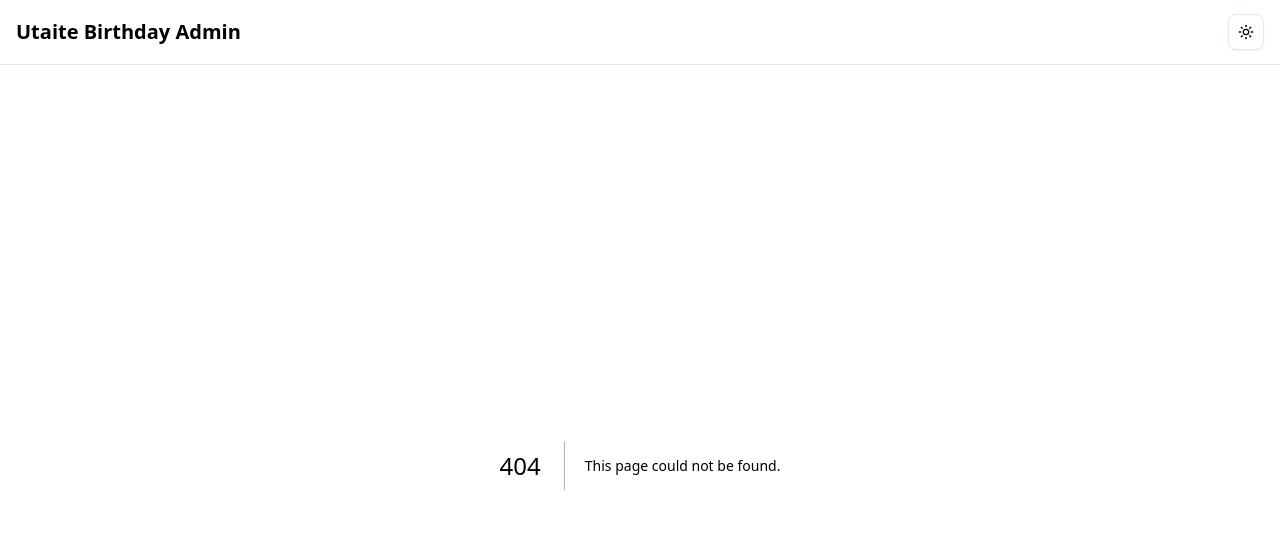
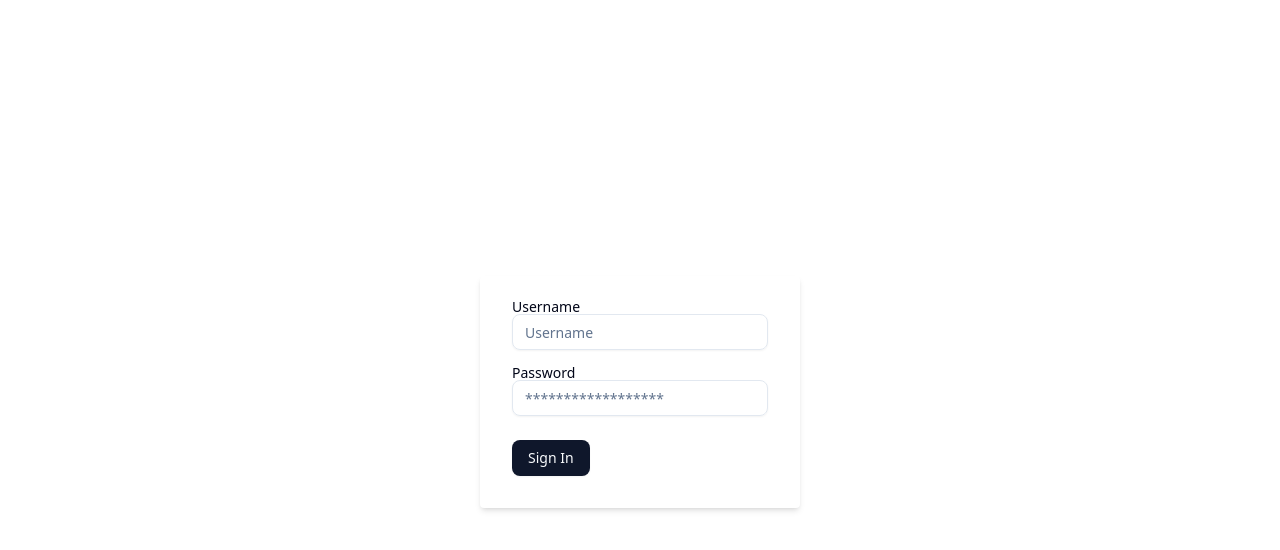
Before and after one commit to arknogh/utaite-birthday-notice-bot-admin, a Next.js app: page /auth in a window 1280 px wide. Before the commit this address had no page. Shown: the top 550 px of the page. Built offline with nearby package versions, Linux system fonts and the light colour scheme.

Commit message:
feat: auth

```diff
--- /dev/null
+++ b/app/api/auth/route.ts
@@ -0,0 +1,22 @@
+import { NextResponse } from 'next/server';
+import clientPromise, { dbName } from '@/lib/mongodb';
+import bcrypt from 'bcrypt';
+
+export async function POST(request: Request) {
+    const { username, password } = await request.json();
+
+    const client = await clientPromise;
+    const db = client.db(dbName);
+    const user = await db.collection('users').findOne({ username });
+
+    if (user) {
+        const isPasswordCorrect = await bcrypt.compare(password, user.password);
+        if (isPasswordCorrect) {
+            const response = NextResponse.json({ success: true });
+            response.cookies.set('auth', 'true', { httpOnly: true, maxAge: 60 * 60 });
+            return response;
+        }
+    }
+
+    return new Response('Unauthorized', { status: 401 });
+}
--- /dev/null
+++ b/app/api/logout/route.ts
@@ -0,0 +1,7 @@
+import { NextResponse } from 'next/server';
+
+export async function POST() {
+    const response = NextResponse.json({ success: true });
+    response.cookies.set('auth', '', { httpOnly: true, maxAge: -1 });
+    return response;
+}
--- /dev/null
+++ b/app/auth/page.tsx
@@ -0,0 +1,61 @@
+// app/auth/page.tsx
+'use client';
+
+import { useState } from 'react';
+import { useRouter } from 'next/navigation';
+import { Button } from '@/components/ui/button';
+import { Input } from '@/components/ui/input';
+import { Label } from '@/components/ui/label';
+import { toast } from 'sonner';
+
+export default function AuthPage() {
+    const [username, setUsername] = useState('');
+    const [password, setPassword] = useState('');
+    const router = useRouter();
+
+    const handleSignIn = async () => {
+        const response = await fetch('/api/auth', {
+        method: 'POST',
+        headers: { 'Content-Type': 'application/json' },
+        body: JSON.stringify({ username, password }),
+        });
+
+        if (response.ok) {
+        router.push('/');
+        } else {
+        toast.error('Invalid username or password');
+        }
+    };
+
+    return (
+        <div className="flex items-center justify-center h-screen">
+            <div className="w-full max-w-xs">
+                <div className="bg-white shadow-md rounded px-8 pt-6 pb-8 mb-4">
+                    <div className="mb-4">
+                        <Label htmlFor="username">Username</Label>
+                        <Input
+                            id="username"
+                            type="text"
+                            placeholder="Username"
+                            value={username}
+                            onChange={(e) => setUsername(e.target.value)}
+                        />
+                    </div>
+                    <div className="mb-6">
+                        <Label htmlFor="password">Password</Label>
+                        <Input
+                            id="password"
+                            type="password"
+                            placeholder="******************"
+                            value={password}
+                            onChange={(e) => setPassword(e.target.value)}
+                        />
+                    </div>
+                    <div className="flex items-center justify-between">
+                        <Button onClick={handleSignIn}>Sign In</Button>
+                    </div>
+                </div>
+            </div>
+        </div>
+    );
+}
--- a/app/layout.tsx
+++ b/app/layout.tsx
@@ -1,4 +1,6 @@
-import type { Metadata } from "next";
+'use client';
+
+import { usePathname } from 'next/navigation';
 import { Geist, Geist_Mono } from "next/font/google";
 import "./globals.css";
 import { Toaster } from "@/components/ui/sonner";
@@ -15,16 +17,14 @@ const geistMono = Geist_Mono({
   subsets: ["latin"],
 });
 
-export const metadata: Metadata = {
-  title: "Utaite Birthday Admin",
-  description: "Admin panel for managing birthdays database",
-};
-
 export default function RootLayout({
   children,
 }: Readonly<{
   children: React.ReactNode;
 }>) {
+  const pathname = usePathname();
+  const isAuthPage = pathname.startsWith('/auth');
+
   return (
     <html lang="en" suppressHydrationWarning>
       <body
@@ -36,7 +36,7 @@ export default function RootLayout({
           enableSystem
           disableTransitionOnChange
         >
-          <Navbar />
+          {!isAuthPage && <Navbar />}
           {children}
           <Toaster />
         </ThemeProvider>
--- a/components/navbar.tsx
+++ b/components/navbar.tsx
@@ -1,14 +1,28 @@
+'use client';
+
+import { useRouter } from 'next/navigation';
+import { Button } from '@/components/ui/button';
 import { ThemeToggle } from "./theme-toggle";
 
 export function Navbar() {
+    const router = useRouter();
+
+    const handleLogout = async () => {
+        await fetch('/api/logout', { method: 'POST' });
+        router.push('/auth');
+    };
+
     return (
         <nav className="border-b">
             <div className="container mx-auto flex items-center justify-between h-16 px-4">
-                <h1 className="text-xl font-bold select-none pointer-none">
+                <h1 className="text-xl font-bold select-none pointer-events-none">
                     Utaite Birthday Admin
                 </h1>
-                <ThemeToggle />
+                <div>
+                    <ThemeToggle />
+                    <Button onClick={handleLogout} variant="outline" className="ml-4">Logout</Button>
+                </div>
             </div>
         </nav>
-    )
+    );
 }
--- a/lib/mongodb.ts
+++ b/lib/mongodb.ts
@@ -4,7 +4,12 @@ if (!process.env.MONGODB_URI) {
     throw new Error('Invalid/Missing environment variable: "MONGODB_URI"');
 }
 
+if (!process.env.MONGODB_DB) {
+    throw new Error('Invalid/Missing environment variable: "MONGODB_DB"');
+}
+
 const uri = process.env.MONGODB_URI;
+const dbName = process.env.MONGODB_DB;
 let client: MongoClient;
 let clientPromise: Promise<MongoClient>;
 
@@ -23,4 +28,5 @@ if (process.env.NODE_ENV === 'development') {
     clientPromise = client.connect();
 }
 
+export { dbName };
 export default clientPromise;
--- /dev/null
+++ b/middleware.ts
@@ -0,0 +1,21 @@
+import { NextResponse } from 'next/server';
+import type { NextRequest } from 'next/server';
+
+export function middleware(request: NextRequest) {
+    const authCookie = request.cookies.get('auth');
+    const { pathname } = request.nextUrl;
+
+    if (pathname.startsWith('/auth') && authCookie) {
+        return NextResponse.redirect(new URL('/', request.url));
+    }
+
+    if (!pathname.startsWith('/auth') && !authCookie) {
+        return NextResponse.redirect(new URL('/auth', request.url));
+    }
+
+    return NextResponse.next();
+}
+
+export const config = {
+    matcher: ['/((?!api|_next/static|_next/image|favicon.ico).*)'],
+};
--- a/package.json
+++ b/package.json
@@ -17,8 +17,11 @@
     "@radix-ui/react-select": "^2.2.5",
     "@radix-ui/react-slot": "^1.2.3",
     "@tailwindcss/oxide-win32-x64-msvc": "^4.1.11",
+    "@types/bcrypt": "^6.0.0",
+    "bcrypt": "^6.0.0",
     "class-variance-authority": "^0.7.1",
     "clsx": "^2.1.1",
+    "dotenv": "^17.2.1",
     "lightningcss-win32-x64-msvc": "^1.30.1",
     "lucide-react": "^0.535.0",
     "mongodb": "^6.18.0",
```
Also changed, not shown: 2 other files (tests, documents, lock files or other folders).
